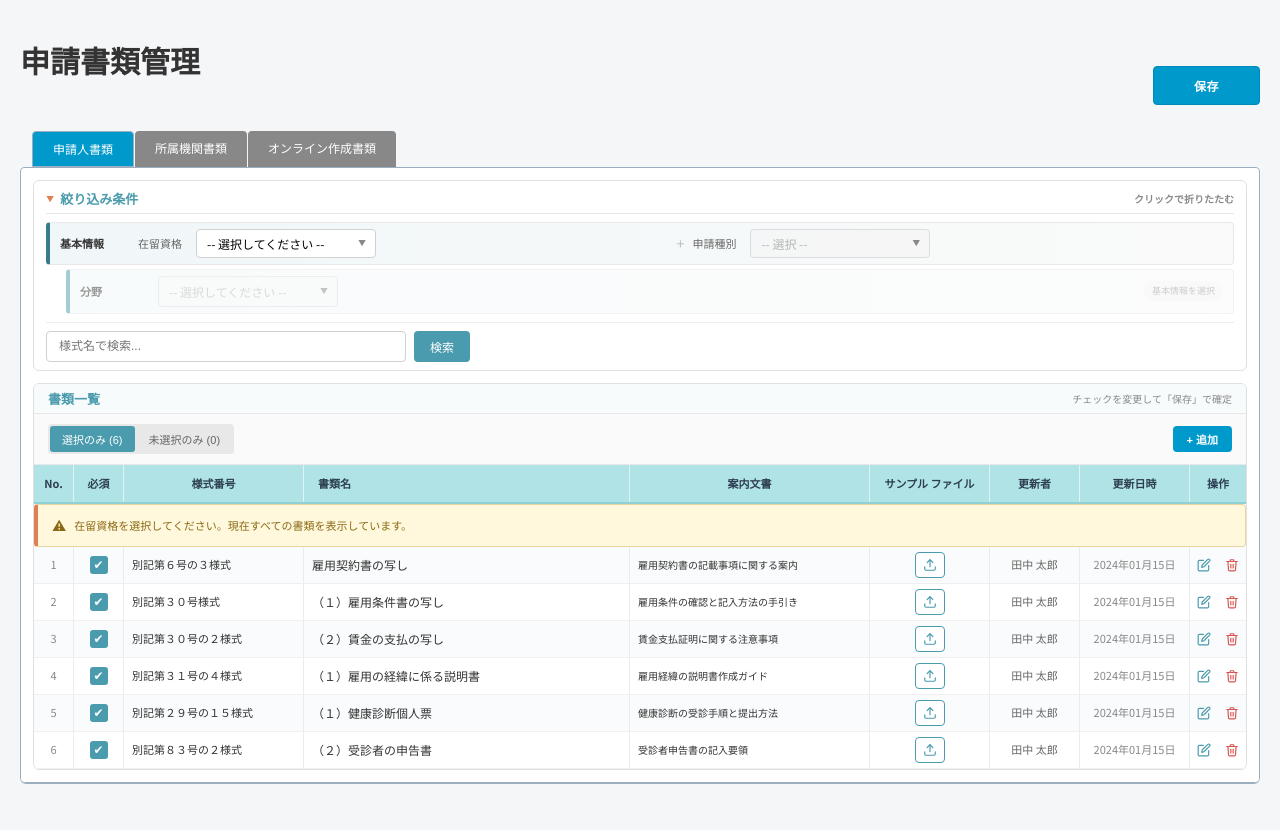
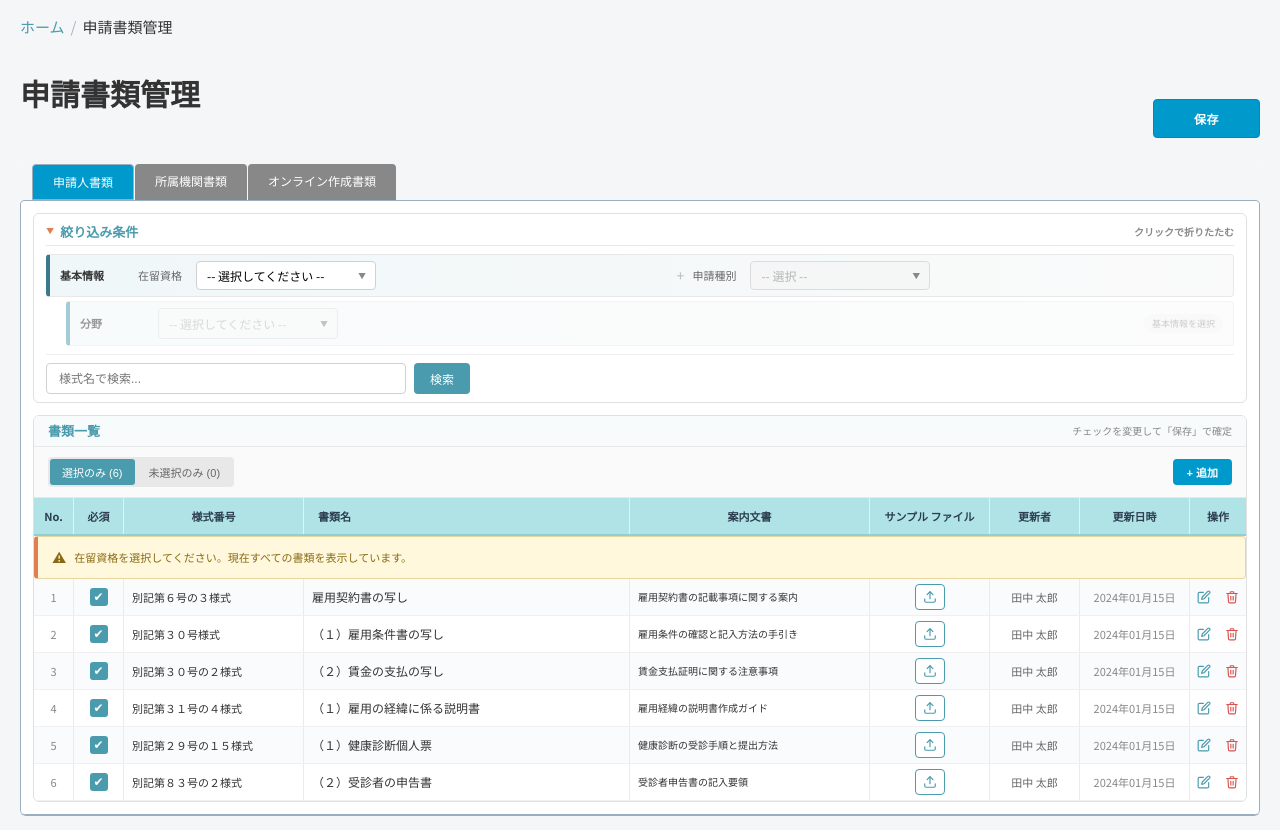
Before and after one commit to AnnAanIT/GHTdemo, a React (Vite) app: page / in a window 1280 px wide. Before the commit the page ends 800 px from the top, so only its background shows below. Built offline with nearby package versions, Linux system fonts and the light colour scheme; the HTML template or start-up script is replaced by a standard one.

Commit message:
update 43

```diff
--- a/src/App.jsx
+++ b/src/App.jsx
@@ -25,6 +25,13 @@ function App() {
 
   return (
     <div className="container">
+      {/* Breadcrumb */}
+      <nav className="breadcrumb">
+        <a href="#" className="breadcrumb-link">ホーム</a>
+        <span className="breadcrumb-sep">/</span>
+        <span className="breadcrumb-current">申請書類管理</span>
+      </nav>
+
       {/* Page Header */}
       <div className="page-header">
         <h1 className="page-title">申請書類管理</h1>
--- a/src/styles/App.css
+++ b/src/styles/App.css
@@ -19,6 +19,32 @@ body {
   max-width: 1400px;
   margin: 0 auto;
   padding: var(--spacing-lg) var(--spacing-xl);
+}
+
+/* ===== Breadcrumb ===== */
+.breadcrumb {
+  display: flex;
+  align-items: center;
+  gap: 6px;
+  margin-bottom: 10px;
+  font-size: 15px;
+}
+
+.breadcrumb-link {
+  color: var(--color-primary);
+  text-decoration: none;
+}
+
+.breadcrumb-link:hover {
+  text-decoration: underline;
+}
+
+.breadcrumb-sep {
+  color: #aab4be;
+}
+
+.breadcrumb-current {
+  color: var(--color-text-secondary);
 }
 
 /* ===== Page Header ===== */
```
